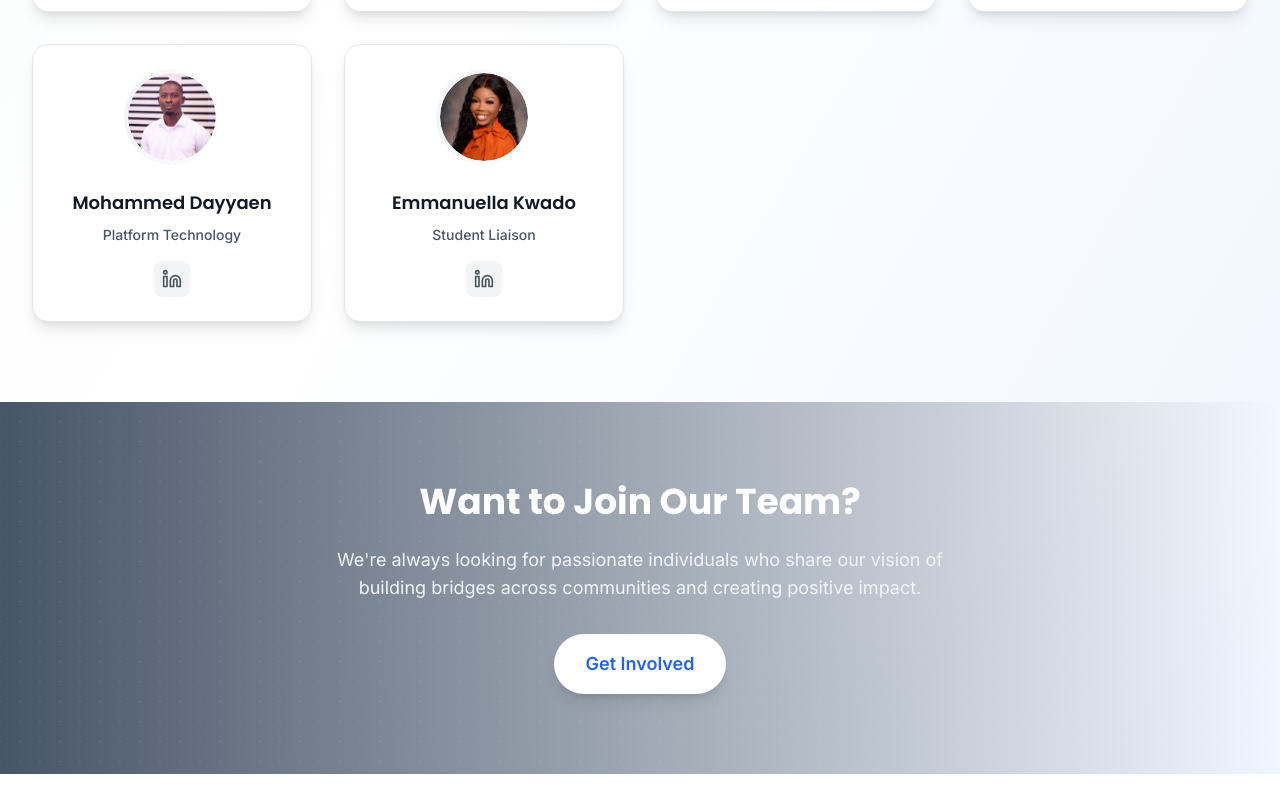
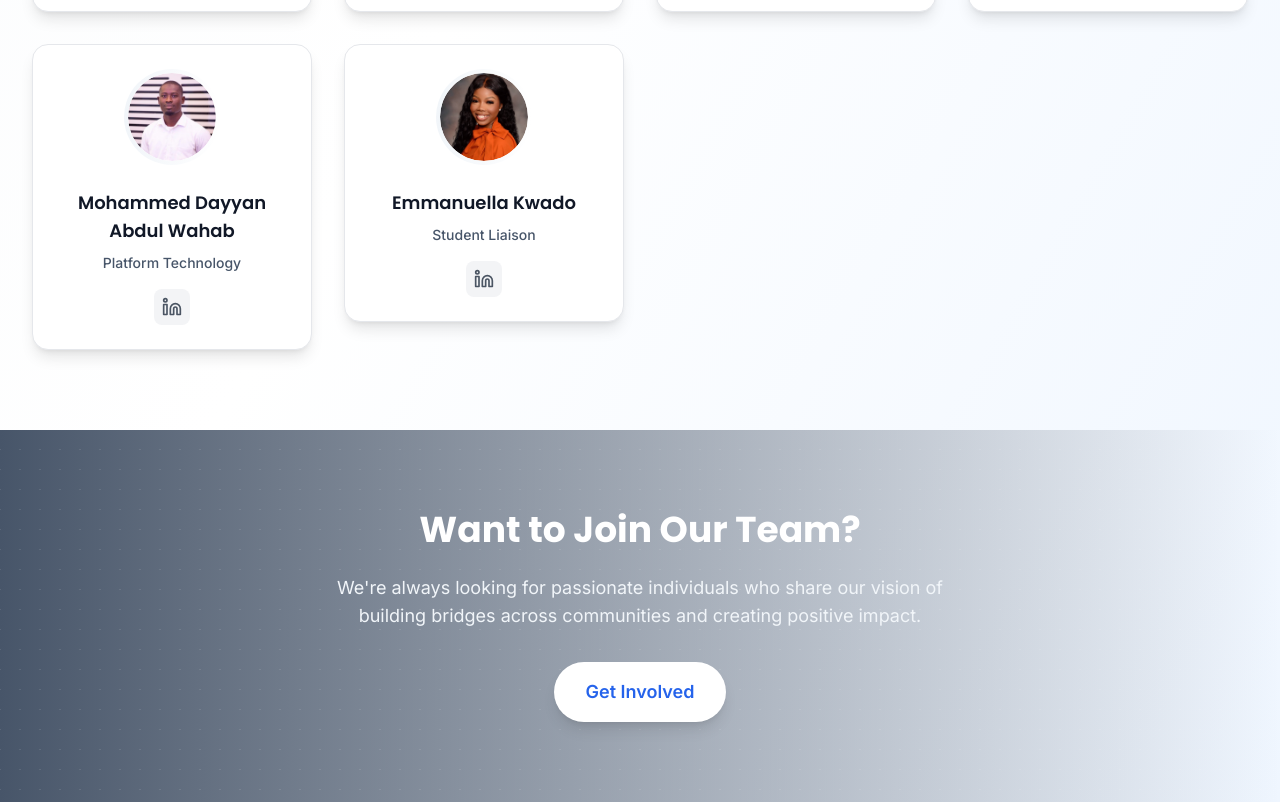
Before and after one commit to mansatomansa4/mansa-website, a Next.js app: page /team in a window 1280 px wide. Shown: the part 1422-2224 px from the top of the page. Before the commit the page ends 2196 px from the top, so only its background shows below. Built offline with nearby package versions, Linux system fonts and the light colour scheme.

Commit message:
testupdate3

```diff
--- a/src/constants/data.ts
+++ b/src/constants/data.ts
@@ -117,7 +117,7 @@ const teamMembers = [
   },
   {
     id: 14,
-    name: "Mohammed Dayyaen ",
+    name: "Mohammed Dayyan Abdul Wahab",
     position: "Platform Technology",
     image: "/mohammed.jpeg",
     socialLinks: {
```
